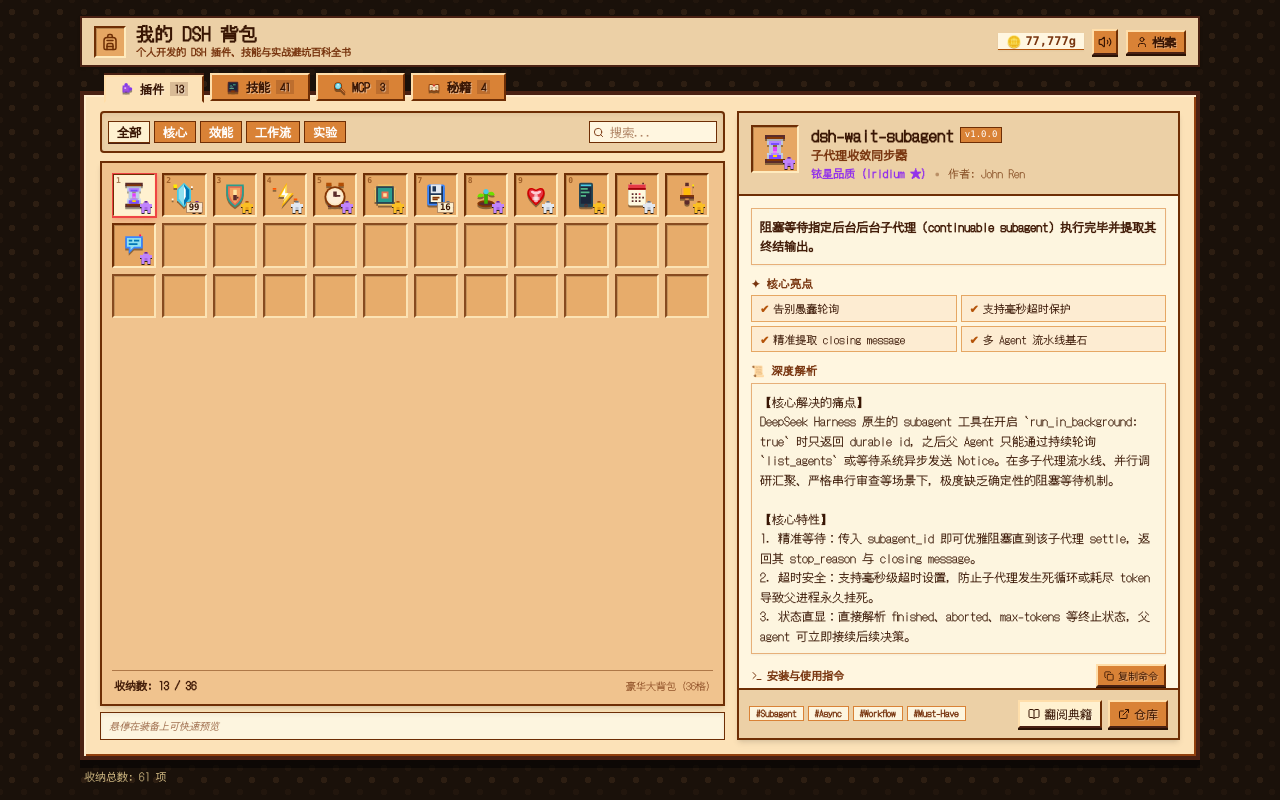
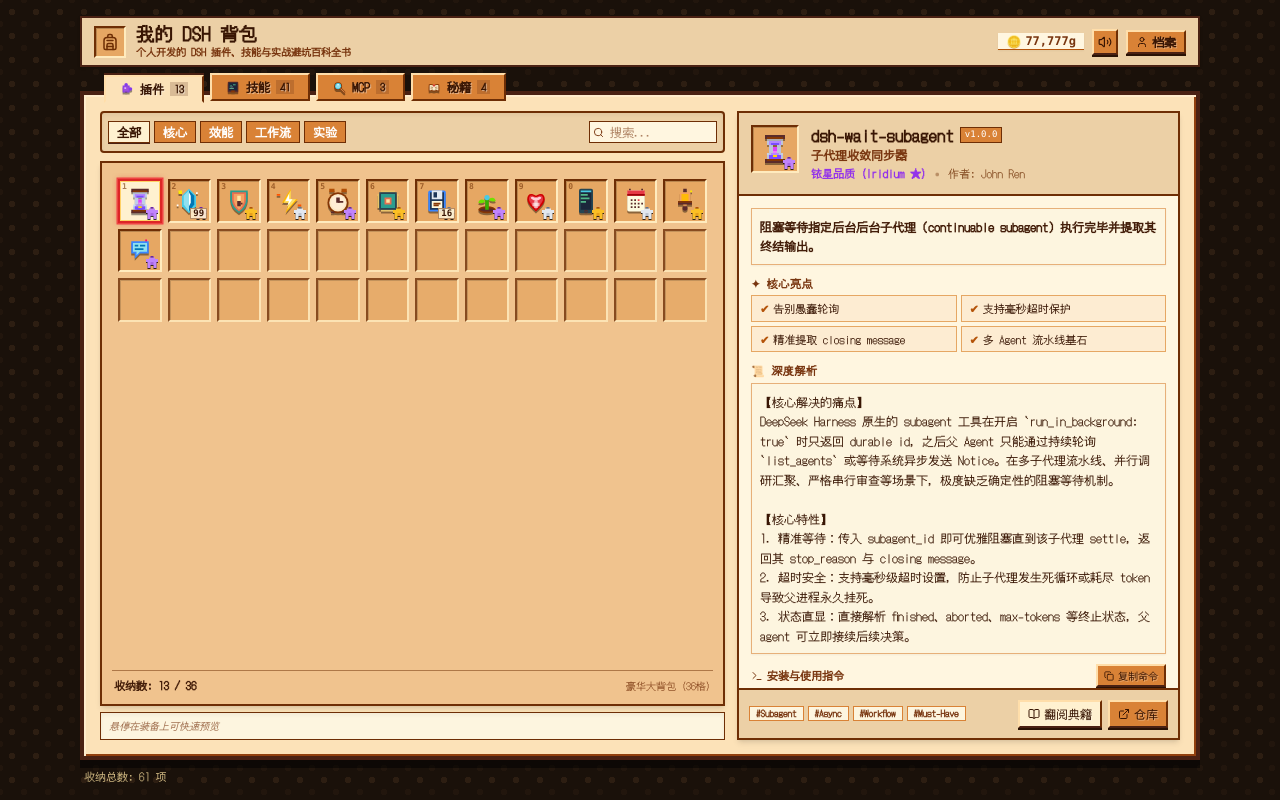
Before and after one commit to john-walks-slow/my-dsh-inventory, a React (Vite) app: page / in a window 1280 px wide. Built offline with nearby package versions, Linux system fonts and the light colour scheme.

Commit message:
fix(ui): prevent selected cell active border and glow from being clipped
- index.css: style active cell with direct 2px border and box-shadow rings instead of offset outline
- InventoryGrid: remove overflow-hidden on slot cell and add container padding so outer borders stay crisp

```diff
--- a/src/components/InventoryGrid.tsx
+++ b/src/components/InventoryGrid.tsx
@@ -86,7 +86,7 @@ export const InventoryGrid: React.FC<InventoryGridProps> = ({
 
       {/* Grid Container (Top-aligned, scrollable slots matrix) */}
       <div className="bg-[#f0c38e] border-2 border-[#6e2e05] p-2 sm:p-2.5 shadow-md flex flex-col flex-1 min-h-0 justify-between">
-        <div className="overflow-y-auto custom-scroll pr-1 flex-1 min-h-0 max-h-[290px] sm:max-h-[350px] lg:max-h-none">
+        <div className="overflow-y-auto custom-scroll p-1 sm:p-1.5 flex-1 min-h-0 max-h-[290px] sm:max-h-[350px] lg:max-h-none">
           <div className="grid grid-cols-6 sm:grid-cols-12 gap-1 sm:gap-1.5 w-full">
             {slots.map((item, idx) => {
               const isSelected = selectedItem?.id === item?.id;
@@ -106,7 +106,7 @@ export const InventoryGrid: React.FC<InventoryGridProps> = ({
                       onSelectItem(item);
                     }
                   }}
-                  className={`sdv-cell aspect-square w-full flex items-center justify-center cursor-pointer relative overflow-hidden ${
+                  className={`sdv-cell aspect-square w-full flex items-center justify-center cursor-pointer relative ${
                     isSelected ? 'active' : ''
                   } ${!item ? 'opacity-80 cursor-default' : ''}`}
                   title={item ? `${item.name} (${item.chineseName})` : `空闲格子 [${idx + 1}]`}
--- a/src/index.css
+++ b/src/index.css
@@ -112,10 +112,17 @@ html, body {
 
 .sdv-cell.active {
   background-color: #fff1d0;
-  outline: 2px solid #ef4444;
-  outline-offset: -1px;
-  box-shadow: 0 0 8px rgba(239, 68, 68, 0.6);
+  border: 2px solid #dc2626 !important;
+  box-shadow:
+    0 0 0 1.5px #ef4444,
+    inset 0 0 0 1px #ffd166,
+    0 0 6px rgba(220, 38, 38, 0.5);
   z-index: 20;
+}
+
+.sdv-cell.active:hover {
+  background-color: #fff6e0;
+  border-color: #b91c1c !important;
 }
 
 /* Authentic Stardew Tab Button */
```
